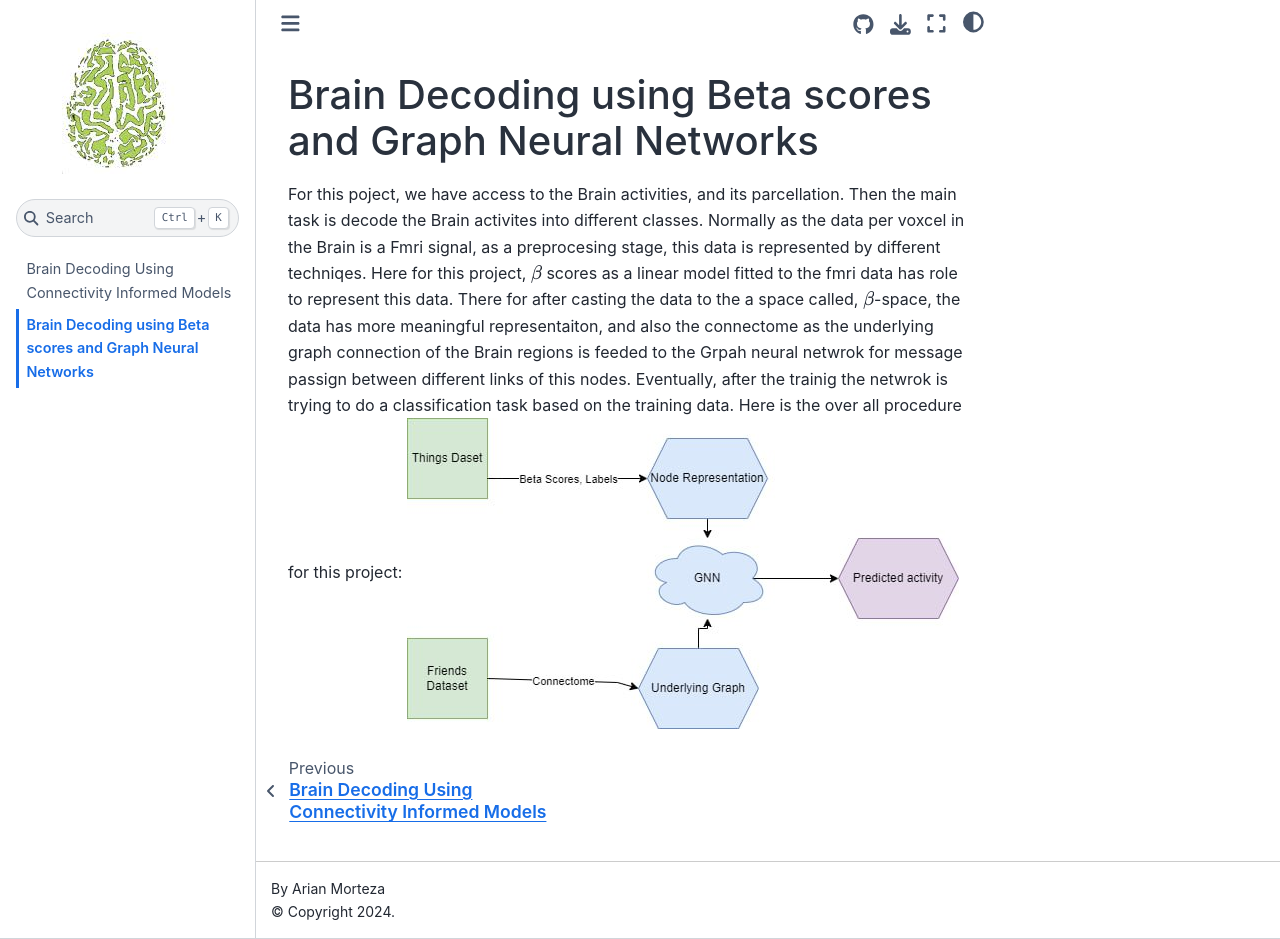
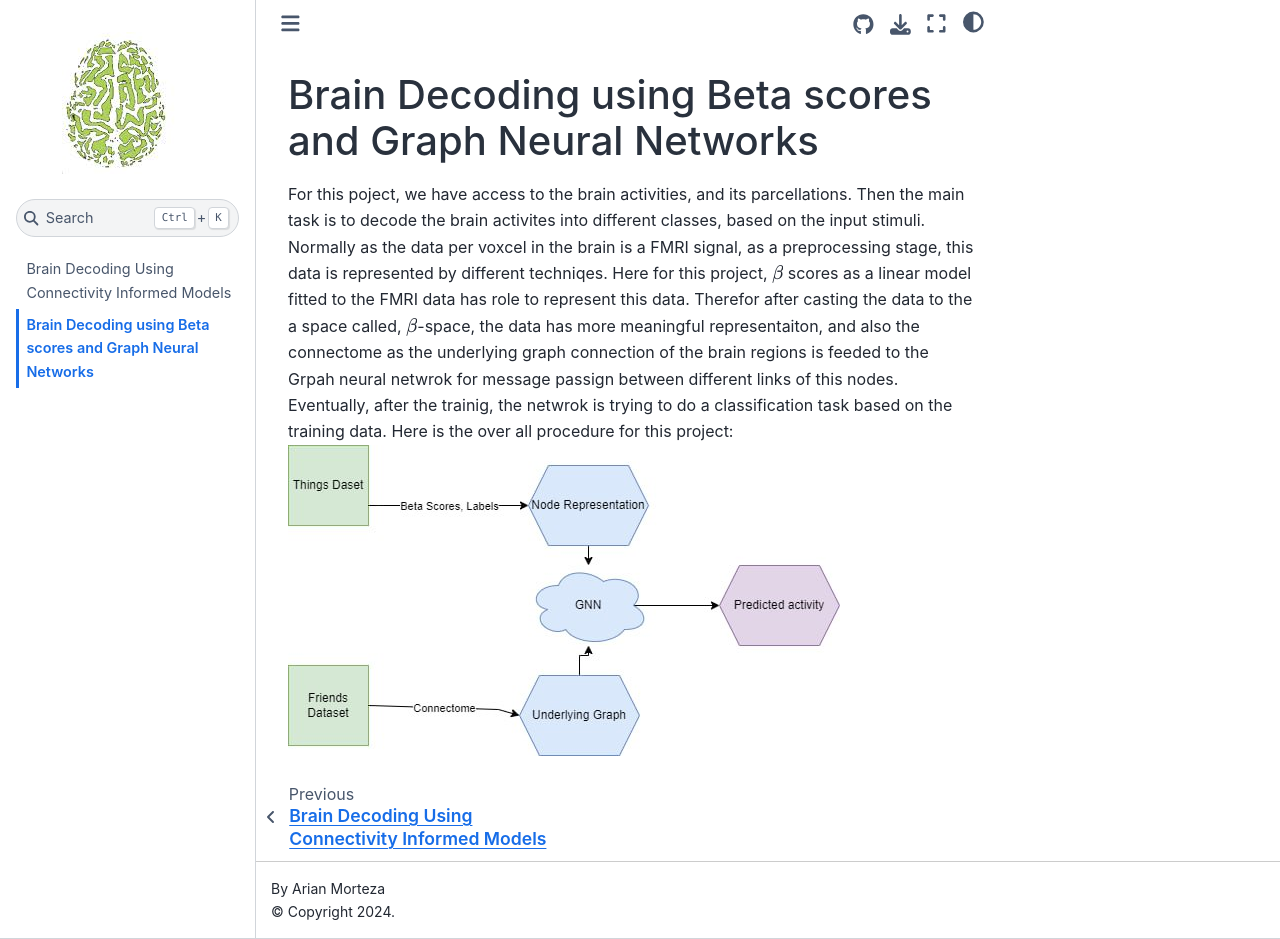
Before and after one commit to Aarian/BrainDecoding, a Jupyter Book: the page built from markdown.md, in a window 1280 px wide and 939 px high. Built offline with Jupyter Book 1.0.4 settings and Sphinx 7.4.7 and the Sphinx Book theme 1.1.4, drawn with Linux system fonts in a browser that asks for light colours; pages that are not in the unit, such as notebooks, are missing from menus.

Commit message:
polishing the md files

```diff
--- a/markdown.md
+++ b/markdown.md
@@ -1,4 +1,4 @@
 # Brain Decoding using Beta scores and Graph Neural Networks
 
-For this poject, we have access to the Brain activities, and its parcellation. Then the main task is decode the Brain activites into different classes. Normally as the data per voxcel in the Brain is a Fmri signal, as a preprocesing stage, this data is represented by different techniqes. Here for this project, $\beta$ scores as a linear model fitted to the fmri data has role to represent this data. There for after casting the data to the a space called, $\beta$-space, the data has more meaningful representaiton, and also the connectome as the underlying graph connection of the Brain regions is feeded to the Grpah neural netwrok for message passign between different links of this nodes. Eventually, after the trainig the netwrok is trying to do a classification task based on the training data. Here is the over all procedure for this project:
+For this poject, we have access to the brain activities, and its parcellations. Then the main task is to decode the brain activites into different classes, based on the input stimuli. Normally as the data per voxcel in the brain is a FMRI signal, as a preprocessing stage, this data is represented by different techniqes. Here for this project, $\beta$ scores as a linear model fitted to the FMRI data has role to represent this data. Therefor after casting the data to the a space called, $\beta$-space, the data has more meaningful representaiton, and also the connectome as the underlying graph connection of the brain regions is feeded to the Grpah neural netwrok for message passign between different links of this nodes. Eventually, after the trainig, the netwrok is trying to do a classification task based on the training data. Here is the over all procedure for this project:
 ![Link Name](./Perpective.jpg)
```
Also changed, not shown: intro.md (+1 -1 lines).
